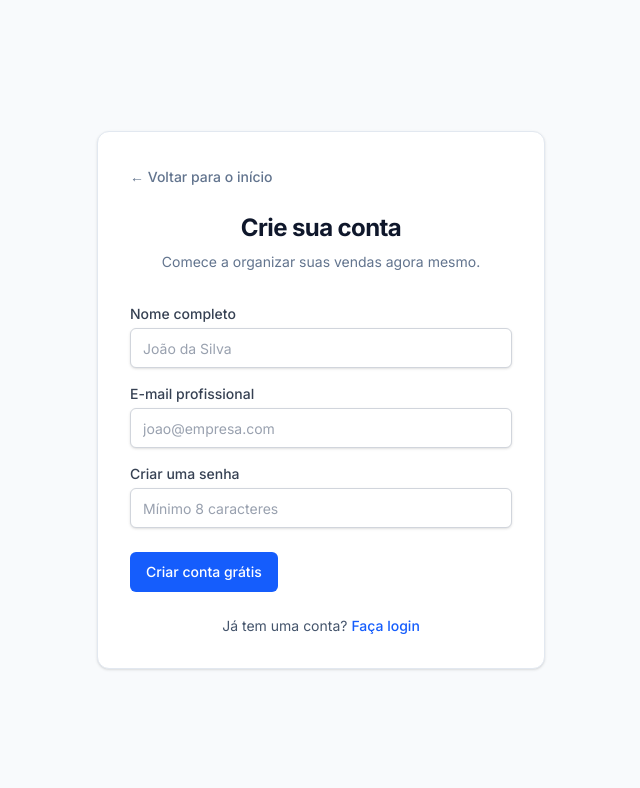
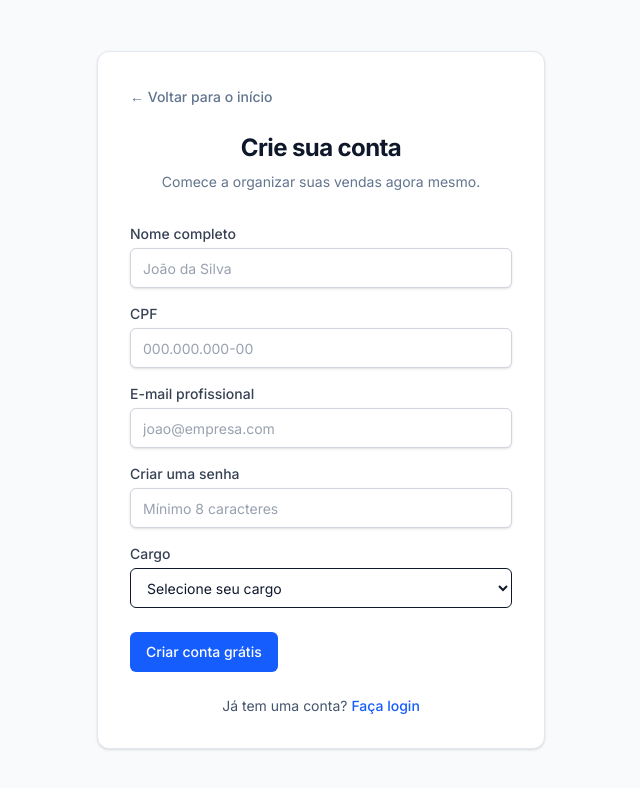
Before and after one commit to Pr0gr4mingE/lite-flowcrm, a Next.js app: page /cad-usuario in a window 1280 px wide. Shown: the top 788 px of the page, without its empty margins (319-959 px from the left). Built offline with nearby package versions, Linux system fonts and the light colour scheme.

Commit message:
refactor(features): atualizar campos do formulario de cadastro
- Sincronizacao dos inputs do form-cadastro.tsx com os contratos estabelecidos pelo DTO do backend.
- Ajustes de integracao do form-login.tsx com as refatoracoes de estado.

```diff
--- a/src/components/features/auth/form-cadastro.tsx
+++ b/src/components/features/auth/form-cadastro.tsx
@@ -17,6 +17,11 @@ export function FormCadastro() {
       </div>
 
       <div>
+        <Label htmlFor="cpf">CPF</Label>
+        <Input id="cpf" name="cpf" type="text" placeholder="000.000.000-00" required disabled={carregando} />
+      </div>
+
+      <div>
         <Label htmlFor="email">E-mail profissional</Label>
         <Input id="email" name="email" type="email" placeholder="joao@empresa.com" required disabled={carregando} />
       </div>
@@ -24,6 +29,27 @@ export function FormCadastro() {
       <div>
         <Label htmlFor="password">Criar uma senha</Label>
         <Input id="password" name="password" type="password" placeholder="Mínimo 8 caracteres" required disabled={carregando} />
+      </div>
+
+      <div>
+        <Label htmlFor="cargo">Cargo</Label>
+        <select
+          id="cargo"
+          name="cargo"
+          required
+          disabled={carregando}
+          defaultValue=""
+          className="flex h-10 w-full rounded-md border border-input bg-background px-3 py-2 text-sm ring-offset-background file:border-0 file:bg-transparent file:text-sm file:font-medium placeholder:text-muted-foreground focus-visible:outline-none focus-visible:ring-2 focus-visible:ring-ring focus-visible:ring-offset-2 disabled:cursor-not-allowed disabled:opacity-50"
+        >
+          <option value="" disabled>Selecione seu cargo</option>
+          <option value="ADMINISTRADOR">Administrador</option>
+          <option value="DIRETOR">Diretor</option>
+          <option value="GERENTE_DE_CONTAS">Gerente de Contas</option>
+          <option value="VENDEDOR">Vendedor</option>
+          <option value="ANALISTA_DE_MARKETING">Analista de Marketing</option>
+          <option value="ANALISTA_DE_DADOS">Analista de Dados</option>
+          <option value="SUPORTE">Suporte</option>
+        </select>
       </div>
 
       <div className="pt-2">
@@ -34,7 +60,7 @@ export function FormCadastro() {
 
       {/* Exibe o feedback da API caso exista */}
       {mensagem && (
-        <p className="text-sm text-center font-medium mt-3 text-slate-700">
+        <p className={`text-sm text-center font-medium mt-3 ${mensagem.includes("sucesso") ? "text-green-600" : "text-red-500"}`}>
           {mensagem}
         </p>
       )}
```
